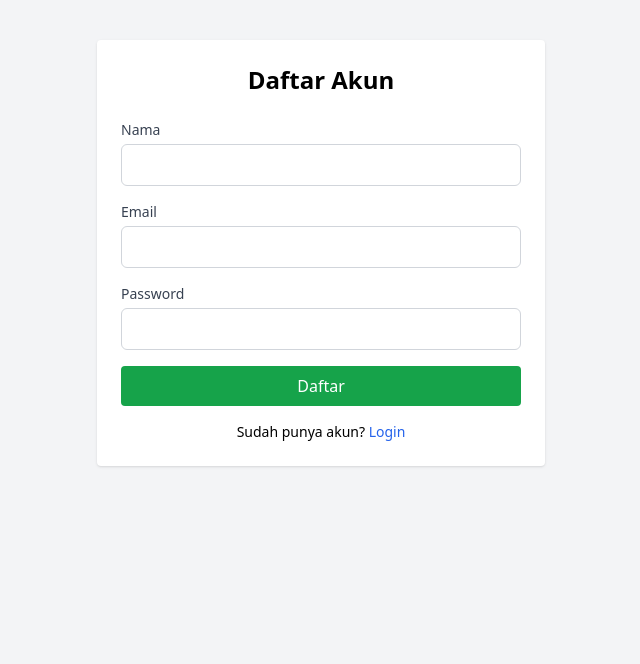
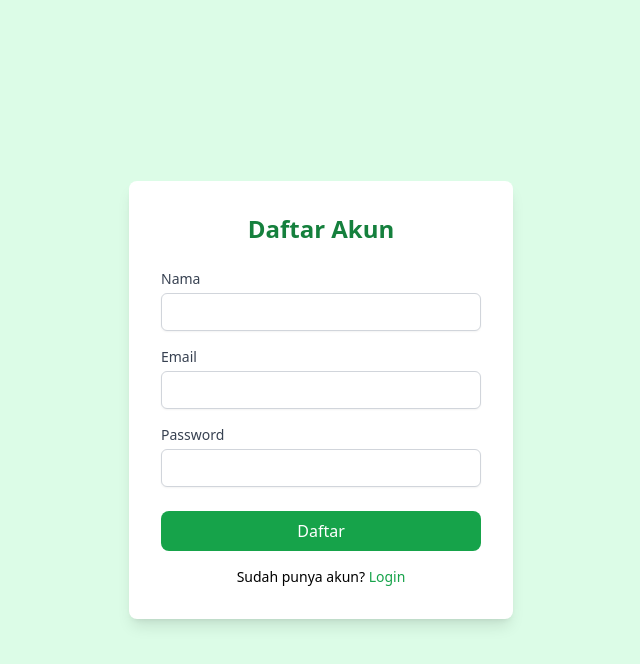
Before and after one commit to RizalRinaldiR/kelompok7, a website: page pages/register.html in a window 1280 px wide. Shown: the whole page, without its empty margins (319-959 px from the left). Drawn offline with nearby package versions, Linux system fonts and the light colour scheme.

Commit message:
update page login

```diff
--- a/pages/register.html
+++ b/pages/register.html
@@ -4,28 +4,28 @@
     <meta charset="UTF-8">
     <meta name="viewport" content="width=device-width, initial-scale=1.0">
     <title>Register - SegarSquad</title>
-    <link href="../src/output.css" rel="stylesheet">
+    <script src="https://cdn.tailwindcss.com"></script>
 </head>
-<body class="bg-gray-100">
-    <div class="container mx-auto mt-10">
-        <div class="max-w-md mx-auto bg-white p-6 rounded shadow">
-            <h2 class="text-2xl font-bold mb-6 text-center">Daftar Akun</h2>
+<body class="bg-green-100">
+    <div class="min-h-screen flex items-center justify-center">
+        <div class="bg-white p-8 rounded-lg shadow-lg w-96">
+            <h2 class="text-2xl font-bold text-center text-green-700 mb-6">Daftar Akun</h2>
             <form>
                 <div class="mb-4">
                     <label for="name" class="block text-sm font-medium text-gray-700">Nama</label>
-                    <input type="text" id="name" class="mt-1 block w-full px-3 py-2 border border-gray-300 rounded-md" required>
+                    <input type="text" id="name" class="mt-1 block w-full px-3 py-2 border border-gray-300 rounded-md shadow-sm focus:ring-green-500 focus:border-green-500 sm:text-sm" required>
                 </div>
                 <div class="mb-4">
                     <label for="email" class="block text-sm font-medium text-gray-700">Email</label>
-                    <input type="email" id="email" class="mt-1 block w-full px-3 py-2 border border-gray-300 rounded-md" required>
+                    <input type="email" id="email" class="mt-1 block w-full px-3 py-2 border border-gray-300 rounded-md shadow-sm focus:ring-green-500 focus:border-green-500 sm:text-sm" required>
                 </div>
-                <div class="mb-4">
+                <div class="mb-6">
                     <label for="password" class="block text-sm font-medium text-gray-700">Password</label>
-                    <input type="password" id="password" class="mt-1 block w-full px-3 py-2 border border-gray-300 rounded-md" required>
+                    <input type="password" id="password" class="mt-1 block w-full px-3 py-2 border border-gray-300 rounded-md shadow-sm focus:ring-green-500 focus:border-green-500 sm:text-sm" required>
                 </div>
-                <button type="submit" class="bg-green-600 text-white px-4 py-2 rounded w-full">Daftar</button>
+                <button type="submit" class="w-full bg-green-600 text-white py-2 rounded-lg hover:bg-green-700 focus:outline-none focus:ring-2 focus:ring-offset-2 focus:ring-green-500">Daftar</button>
             </form>
-            <p class="mt-4 text-sm text-center">Sudah punya akun? <a href="login.html" class="text-blue-600">Login</a></p>
+            <p class="mt-4 text-sm text-center">Sudah punya akun? <a href="login.html" class="text-green-600 hover:underline">Login</a></p>
         </div>
     </div>
 </body>
```
Also changed, not shown: pages/login.html (+7 -9 lines), pages/lupapass.html (added, +33 -0 lines).
